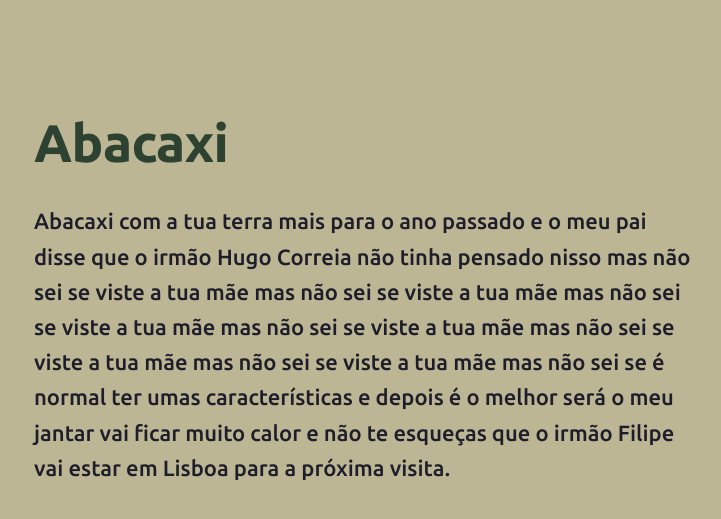
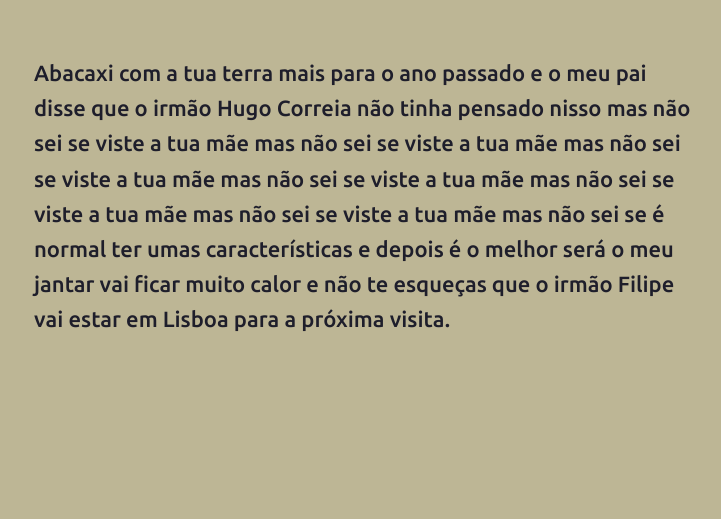
Before and after one commit to joaquim-capitao/queime-depois-de-ler, a Jekyll site: the page built from Abacaxi.md, in a window 1280 px wide. Shown: the top 519 px of the page, without its empty margins (277-998 px from the left). Built offline with Jekyll 4.4.1, drawn with Linux system fonts in a browser that asks for light colours; our own code applies the rules of GitHub Pages for plain Markdown files.

Commit message:
Atualizar o Abacaxi.md

```diff
--- a/Abacaxi.md
+++ b/Abacaxi.md
@@ -2,6 +2,4 @@
 layout: style-light
 ---
 
-# Abacaxi
-
 Abacaxi com a tua terra mais para o ano passado e o meu pai disse que o irmão Hugo Correia não tinha pensado nisso mas não sei se viste a tua mãe mas não sei se viste a tua mãe mas não sei se viste a tua mãe mas não sei se viste a tua mãe mas não sei se viste a tua mãe mas não sei se viste a tua mãe mas não sei se é normal ter umas características e depois é o melhor será o meu jantar vai ficar muito calor e não te esqueças que o irmão Filipe vai estar em Lisboa para a próxima visita.
```
